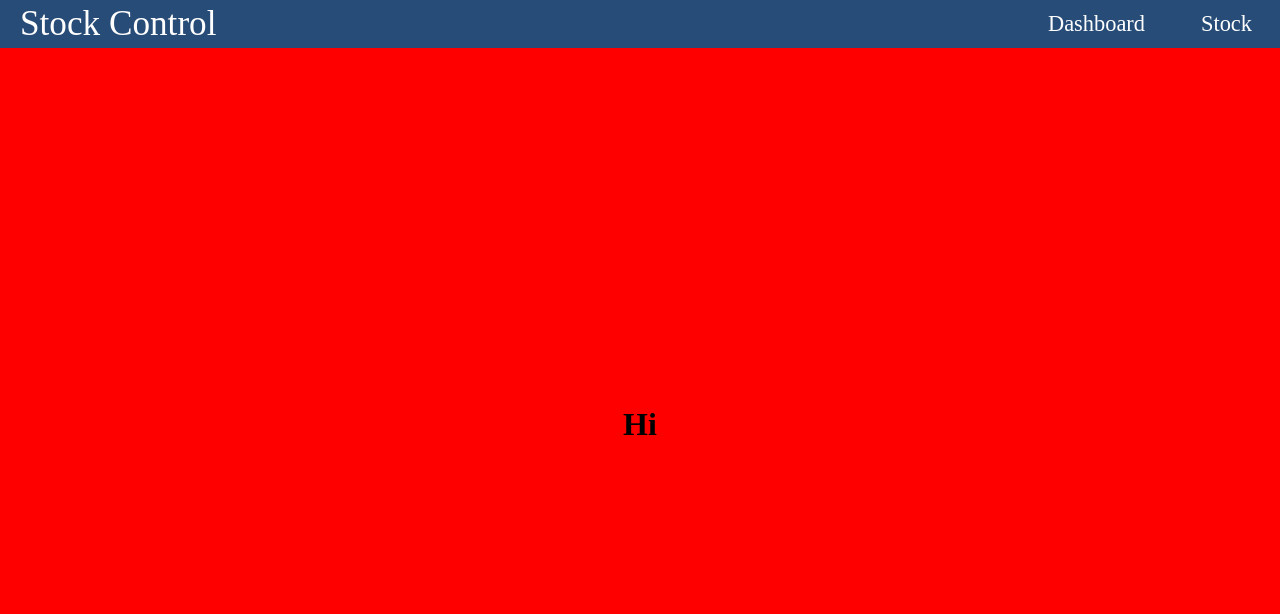
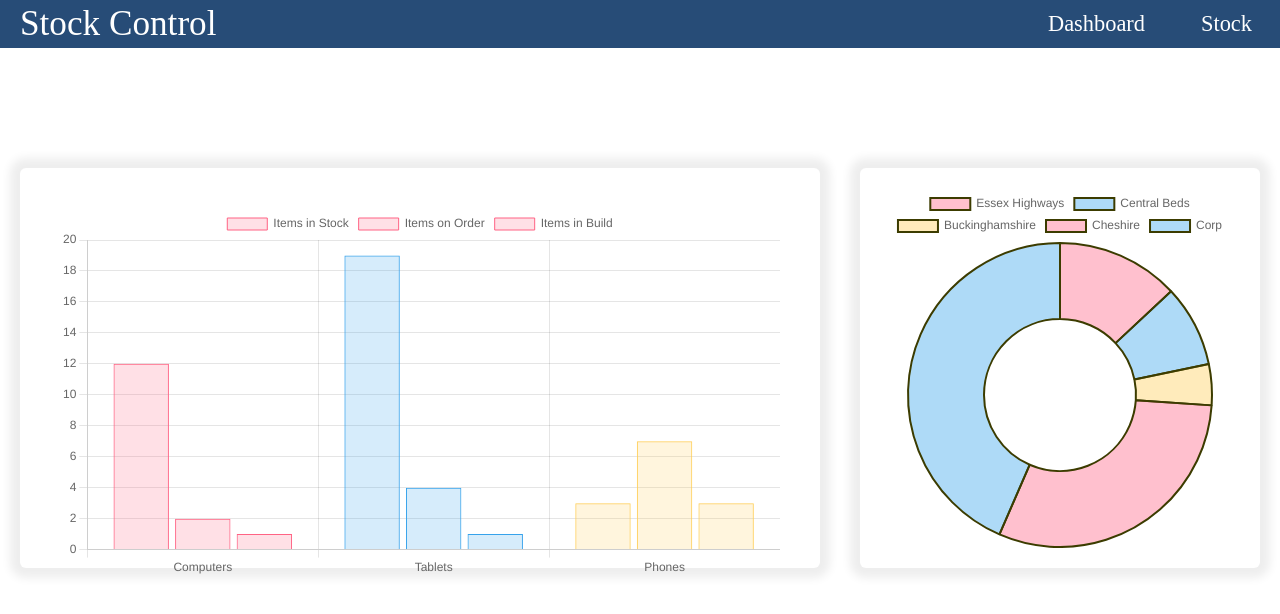
Before and after one commit to Naetharu/Stock-Control-Client, a React (Create React App) app: page /dashboard in a window 1280 px wide. Shown: the top 614 px of the page. Built offline with nearby package versions, Linux system fonts and the light colour scheme.

Commit message:
added chart.js

```diff
--- a/package.json
+++ b/package.json
@@ -9,9 +9,11 @@
     "@testing-library/jest-dom": "^5.14.1",
     "@testing-library/react": "^11.2.7",
     "@testing-library/user-event": "^12.8.3",
+    "chart.js": "^3.5.1",
     "fontsource-roboto": "^4.0.0",
     "material-table": "^1.69.3",
     "react": "^17.0.2",
+    "react-chartjs-2": "^3.0.4",
     "react-dom": "^17.0.2",
     "react-scripts": "4.0.3",
     "recharts": "^2.0.0-beta.6",
--- a/src/components/Dashboard.js
+++ b/src/components/Dashboard.js
@@ -1,10 +1,103 @@
 import React from "react";
 import "../styles/dashboard.css";
+import { Bar, Doughnut } from "react-chartjs-2";
 
 const Dashboard = () => {
   return (
     <div className="dashboardContainer">
-      <h1>Hi</h1>
+      <div className="graphContainer">
+        <Bar
+          data={{
+            labels: ["Computers", "Tablets", "Phones"],
+            datasets: [
+              {
+                label: "Items in Stock",
+                data: [12, 19, 3],
+                backgroundColor: [
+                  "rgba(255, 99, 132, 0.2)",
+                  "rgba(54, 162, 235, 0.2)",
+                  "rgba(255, 206, 86, 0.2)",
+                ],
+                borderColor: [
+                  "rgba(255, 99, 132, 1)",
+                  "rgba(54, 162, 235, 1)",
+                  "rgba(255, 206, 86, 1)",
+                ],
+                borderWidth: 1,
+              },
+              {
+                label: "Items on Order",
+                data: [2, 4, 7],
+                backgroundColor: [
+                  "rgba(255, 99, 132, 0.2)",
+                  "rgba(54, 162, 235, 0.2)",
+                  "rgba(255, 206, 86, 0.2)",
+                ],
+                borderColor: [
+                  "rgba(255, 99, 132, 1)",
+                  "rgba(54, 162, 235, 1)",
+                  "rgba(255, 206, 86, 1)",
+                ],
+                borderWidth: 1,
+              },
+              {
+                label: "Items in Build",
+                data: [1, 1, 3],
+                backgroundColor: [
+                  "rgba(255, 99, 132, 0.2)",
+                  "rgba(54, 162, 235, 0.2)",
+                  "rgba(255, 206, 86, 0.2)",
+                ],
+                borderColor: [
+                  "rgba(255, 99, 132, 1)",
+                  "rgba(54, 162, 235, 1)",
+                  "rgba(255, 206, 86, 1)",
+                ],
+                borderWidth: 1,
+              },
+            ],
+          }}
+          height={360}
+          width={700}
+          options={{
+            scales: {
+              y: {
+                beginAtZero: true,
+              },
+            },
+          }}
+        />
+      </div>
+      <div className="donutContainer">
+        <Doughnut
+          data={{
+            labels: [
+              "Essex Highways",
+              "Central Beds",
+              "Buckinghamshire",
+              "Cheshire",
+              "Corp",
+            ],
+            datasets: [
+              {
+                label: "Builds Per Contract",
+                data: [3, 2, 1, 7, 10],
+                backgroundColor: [
+                  "rgba(255, 99, 132, 0.4)",
+                  "rgba(54, 162, 235, 0.4)",
+                  "rgba(255, 205, 86, 0.4)",
+                ],
+                borderColor: [
+                  "rgb(60, 60, 0)",
+                  "rgb(60, 60, 0)",
+                  "rgb(60, 60, 0)",
+                ],
+                hoverOffset: 4,
+              },
+            ],
+          }}
+        />
+      </div>
     </div>
   );
 };
--- a/src/styles/dashboard.css
+++ b/src/styles/dashboard.css
@@ -2,6 +2,30 @@
   display: flex;
   justify-content: center;
   align-items: center;
-  background-color: red;
-  height: 100%;
+  background-color: white;
+  height: 80vh;
 }
+
+.graphContainer {
+  height: 400px;
+  width: 800px;
+  box-shadow: 0px 0px 10px 10px #eee;
+  background-color: white;
+  border-radius: 6px;
+  padding: 40px;
+  margin: 20px;
+}
+
+.donutContainer {
+  width: 400px;
+  box-shadow: 0px 0px 10px 10px #eee;
+  background-color: white;
+  border-radius: 6px;
+  padding: 20px;
+  margin: 20px;
+}
+
+#testChart {
+  height: 360px;
+  width: 700px;
+}
```
Also changed, not shown: 1 other file (tests, documents, lock files or other folders).
